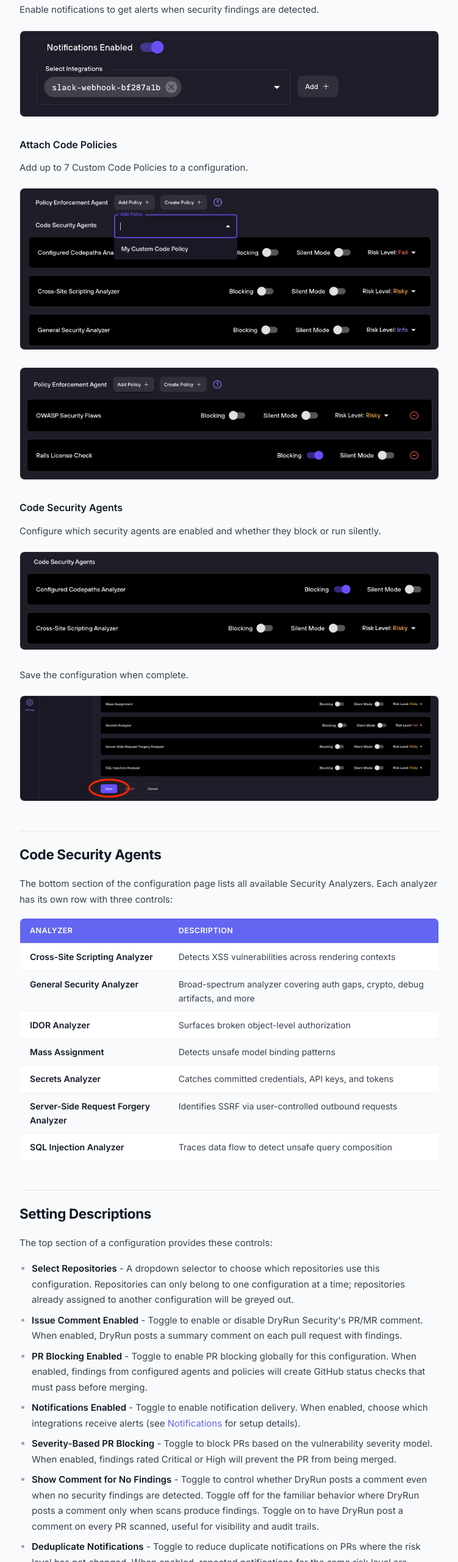
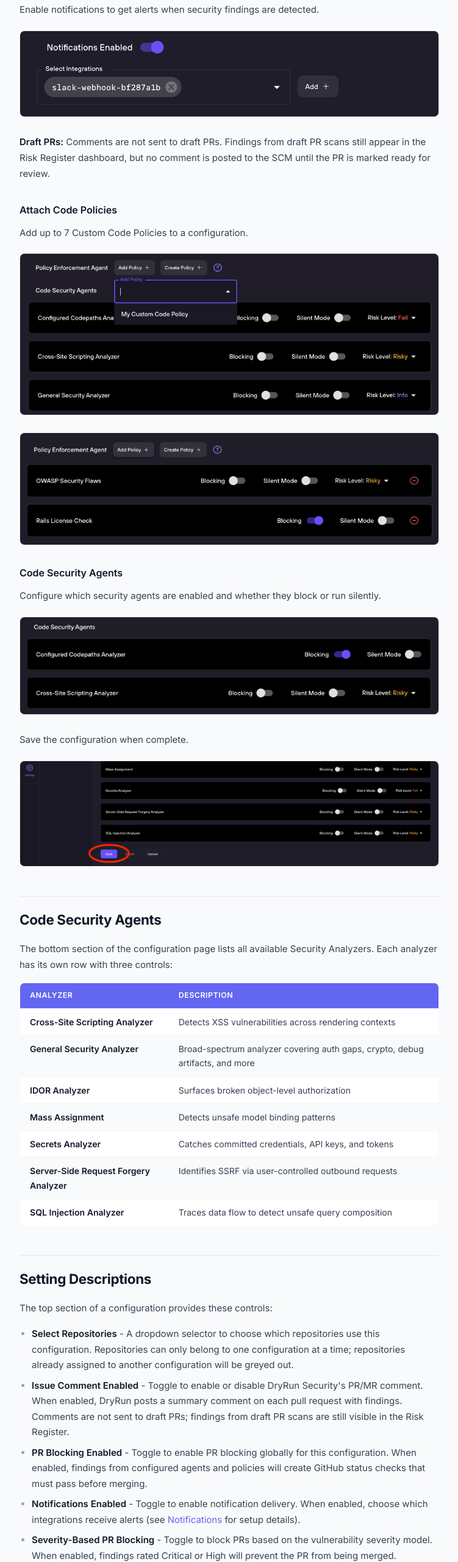
Before and after one commit to wickett/dryrun-docs, a website: page docs/pr-scanning-configuration.html in a window 1280 px wide. Shown: the part 2054-4615 px from the top of the page at 61% size, without its empty margins (284-1035 px from the left). Drawn offline with Linux system fonts and the light colour scheme.

Commit message:
Add draft PR comment behavior to PR config and risk register pages

```diff
--- a/docs/pr-scanning-configuration.html
+++ b/docs/pr-scanning-configuration.html
@@ -146,6 +146,8 @@
 <p>Enable notifications to get alerts when security findings are detected.</p>
 <figure class="docs-screenshot"><img src="../assets/images/configurations/05-notifications.png" alt="Notifications toggle" loading="lazy"></figure>
 
+<p><strong>Draft PRs:</strong> Comments are not sent to draft PRs. Findings from draft PR scans still appear in the Risk Register dashboard, but no comment is posted to the SCM until the PR is marked ready for review.</p>
+
 <h3 id="attach-policies">Attach Code Policies</h3>
 <p>Add up to 7 Custom Code Policies to a configuration.</p>
 <figure class="docs-screenshot"><img src="../assets/images/configurations/06-add-policies.png" alt="Adding code policies to a configuration" loading="lazy"></figure>
@@ -183,7 +185,7 @@
 
 <ul>
   <li><strong>Select Repositories</strong> - A dropdown selector to choose which repositories use this configuration. Repositories can only belong to one configuration at a time; repositories already assigned to another configuration will be greyed out.</li>
-  <li><strong>Issue Comment Enabled</strong> - Toggle to enable or disable DryRun Security's PR/MR comment. When enabled, DryRun posts a summary comment on each pull request with findings.</li>
+  <li><strong>Issue Comment Enabled</strong> - Toggle to enable or disable DryRun Security's PR/MR comment. When enabled, DryRun posts a summary comment on each pull request with findings. Comments are not sent to draft PRs; findings from draft PR scans are still visible in the Risk Register.</li>
   <li><strong>PR Blocking Enabled</strong> - Toggle to enable PR blocking globally for this configuration. When enabled, findings from configured agents and policies will create GitHub status checks that must pass before merging.</li>
   <li><strong>Notifications Enabled</strong> - Toggle to enable notification delivery. When enabled, choose which integrations receive alerts (see <a href="../docs/slack-integration.html">Notifications</a> for setup details).</li>
   <li><strong>Severity-Based PR Blocking</strong> - Toggle to block PRs based on the vulnerability severity model. When enabled, findings rated Critical or High will prevent the PR from being merged.</li>
```
Also changed, not shown: docs/risk-register.html (+1 -0 lines).
